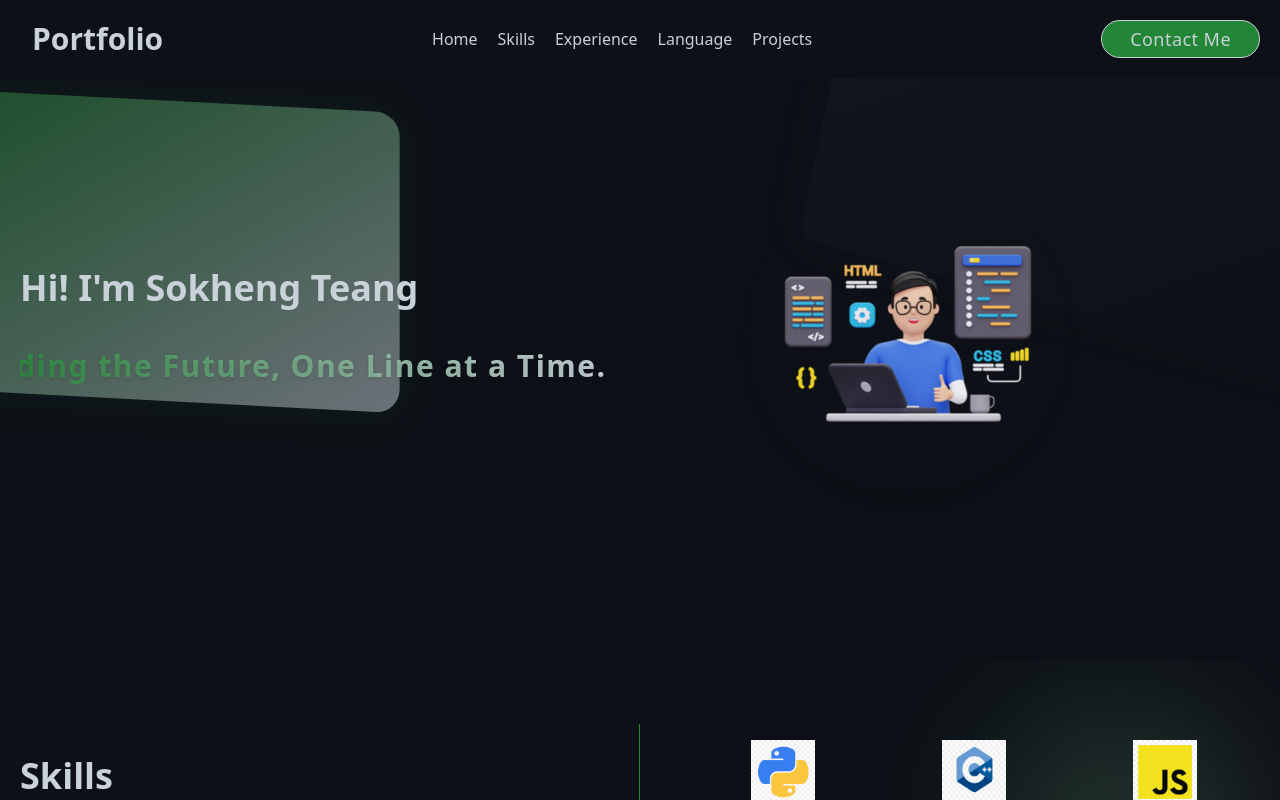
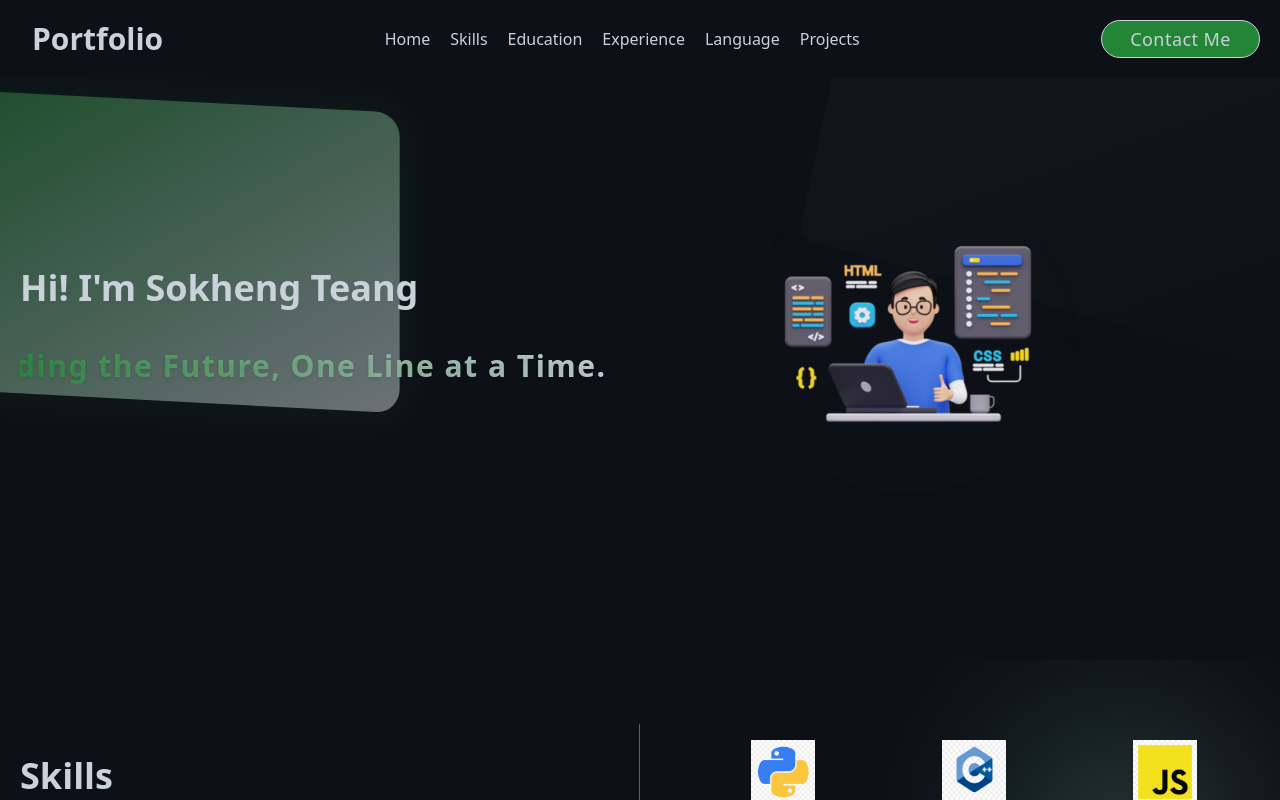
Before and after one commit to sokkhengg/portfolio-reactJs, a React (Vite) app: page / in a window 1280 px wide. Shown: the top 800 px of the page. Built offline with nearby package versions, Linux system fonts and the light colour scheme.

Commit message:
modify navbar

```diff
--- a/src/components/navbar/Navbar.jsx
+++ b/src/components/navbar/Navbar.jsx
@@ -5,6 +5,7 @@ export default function Navbar() {
   const listNavbar = [
     { name: 'Home', link: '#home' },
     { name: 'Skills', link: '#skills' },
+    { name: 'Education', link: '#education' },
     { name: 'Experience', link: '#experience' },
     { name: 'Language', link: '#language' },
     { name: 'Projects', link: '#projects' },
@@ -18,7 +19,8 @@ export default function Navbar() {
     >
       <div className='container mx-auto flex flex-wrap p-5 flex-col md:flex-row items-center'>
         {/* Branding */}
-        <a className='flex title-font font-medium items-center text-githubText mb-4 md:mb-0'>
+        <a href='#home' className='flex title-font font-medium items-center text-githubText mb-4 md:mb-0'>
+          {/* You can add a logo here if desired */}
           <span className='ml-3 text-3xl font-bold text-githubText'>Portfolio</span>
         </a>
 
@@ -36,11 +38,9 @@ export default function Navbar() {
         </nav>
 
         {/* Contact Button */}
-        <button className='inline-flex items-center py-1 px-7 focus:outline-none text-base text-githubText mt-4 md:mt-0 border border-githubText hover:border-githubGreen hover:text-githubText bg-githubGreen hover:bg-githubHoverGreen rounded-full text-lg font-medium tracking-wide transition-all duration-300'>
-          <a href='#contact' className='flex items-center'>
-            Contact Me
-          </a>
-        </button>
+        <a href='#contact' className='inline-flex items-center py-1 px-7 focus:outline-none text-base text-githubText mt-4 md:mt-0 border border-githubText hover:border-githubGreen hover:text-githubText bg-githubGreen hover:bg-githubHoverBg rounded-full text-lg font-medium tracking-wide transition-all duration-300'>
+          Contact Me
+        </a>
       </div>
     </header>
   );
```
